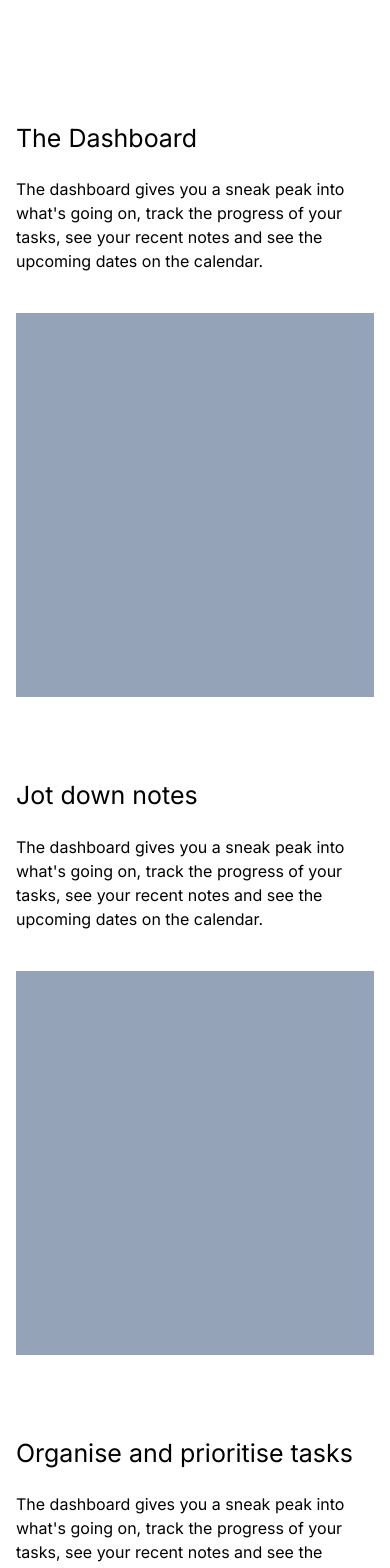
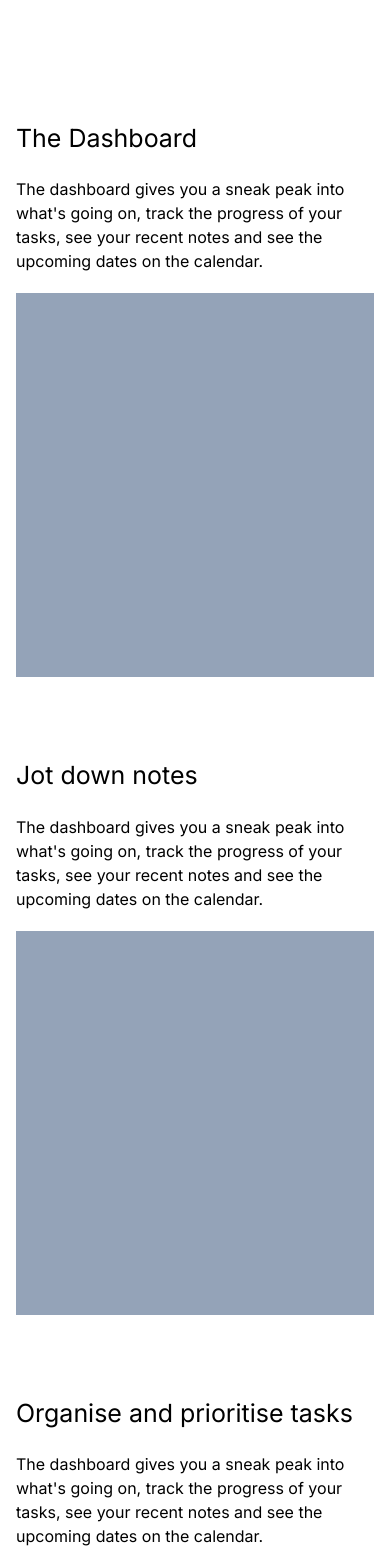
Before and after one commit to DLee1993/scribblepad, a Next.js app: page / in a window 390 px wide. Shown: the part 360-1928 px from the top of the page. Built offline with nearby package versions, Linux system fonts and the light colour scheme.

Commit message:
adjusted row gap spacing

```diff
--- a/app/page.tsx
+++ b/app/page.tsx
@@ -28,7 +28,7 @@ export default function Home() {
                     <Button onClick={toggleSignIn}>Get Started</Button>
                 </section>
                 <section id="features" className="mt-20">
-                    <section id="dashboard" className="flex flex-wrap mb-20 gap-y-10 lg:gap-y-0">
+                    <section id="dashboard" className="flex flex-wrap mb-20 gap-y-5 lg:gap-y-0">
                         <article className="flex flex-col gap-y-5 lg:pr-8 w-full lg:w-1/2">
                             <h2 className="text-lg">The Dashboard</h2>
                             <p>
@@ -41,7 +41,7 @@ export default function Home() {
                     </section>
                     <section
                         id="notes"
-                        className="flex flex-row-reverse flex-wrap mb-20 gap-y-10 lg:gap-y-0"
+                        className="flex flex-row-reverse flex-wrap mb-20 gap-y-5 lg:gap-y-0"
                     >
                         <article className="flex flex-col gap-y-5 lg:pl-8 w-full lg:w-1/2">
                             <h2 className="text-lg">Jot down notes</h2>
@@ -53,7 +53,7 @@ export default function Home() {
                         </article>
                         <figure className="bg-slate-400 w-full lg:w-1/2 lg:min-w-96 h-96"></figure>
                     </section>
-                    <section id="tasks" className="flex flex-wrap mb-20 gap-y-10 lg:gap-y-0">
+                    <section id="tasks" className="flex flex-wrap mb-20 gap-y-5 lg:gap-y-0">
                         <article className="flex flex-col gap-y-5 lg:pr-8 w-full lg:w-1/2">
                             <h2 className="text-lg">Organise and prioritise tasks</h2>
                             <p>
@@ -66,7 +66,7 @@ export default function Home() {
                     </section>
                     <section
                         id="tasks"
-                        className="flex flex-row-reverse flex-wrap mb-20 gap-y-10 lg:gap-y-0"
+                        className="flex flex-row-reverse flex-wrap mb-20 gap-y-5 lg:gap-y-0"
                     >
                         <article className="flex flex-col gap-y-5 lg:pl-8 w-full lg:w-1/2">
                             <h2 className="text-lg">Organise using our built in calendar</h2>
```
